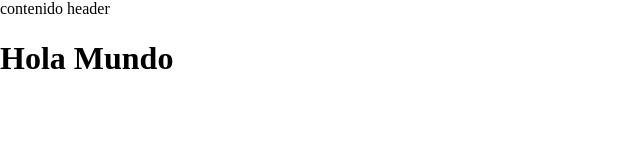
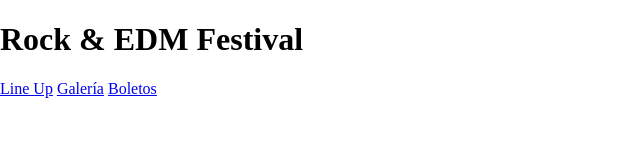
Before and after one commit to bernabep/FestivalMusica_inicio, a website: page index.html in a window 1280 px wide. Shown: the whole page, without its empty margins (0-640 px from the left). Drawn offline with nearby package versions, Linux system fonts and the light colour scheme; files that its build step writes are made by us from their sources.

Commit message:
172. Creando el Header

```diff
--- a/index.html
+++ b/index.html
@@ -11,10 +11,20 @@
     <link rel="stylesheet" href="build/css/app.css">
 </head>
 <body>
-    <header>
-        contenido header
+    <header class="header">
+        <div class="contenedor contenido-header">
+            <h1>Rock & EDM Festival</h1>
+            <nav class="navegacion-principal">
+                <a href="#">Line Up</a>
+                <a href="#">Galería</a>
+                <a href="#">Boletos</a>
+
+            </nav>
+        </div>
+
+
     </header>
-<h1>Hola Mundo</h1>
+
 
 
 </body>
```
